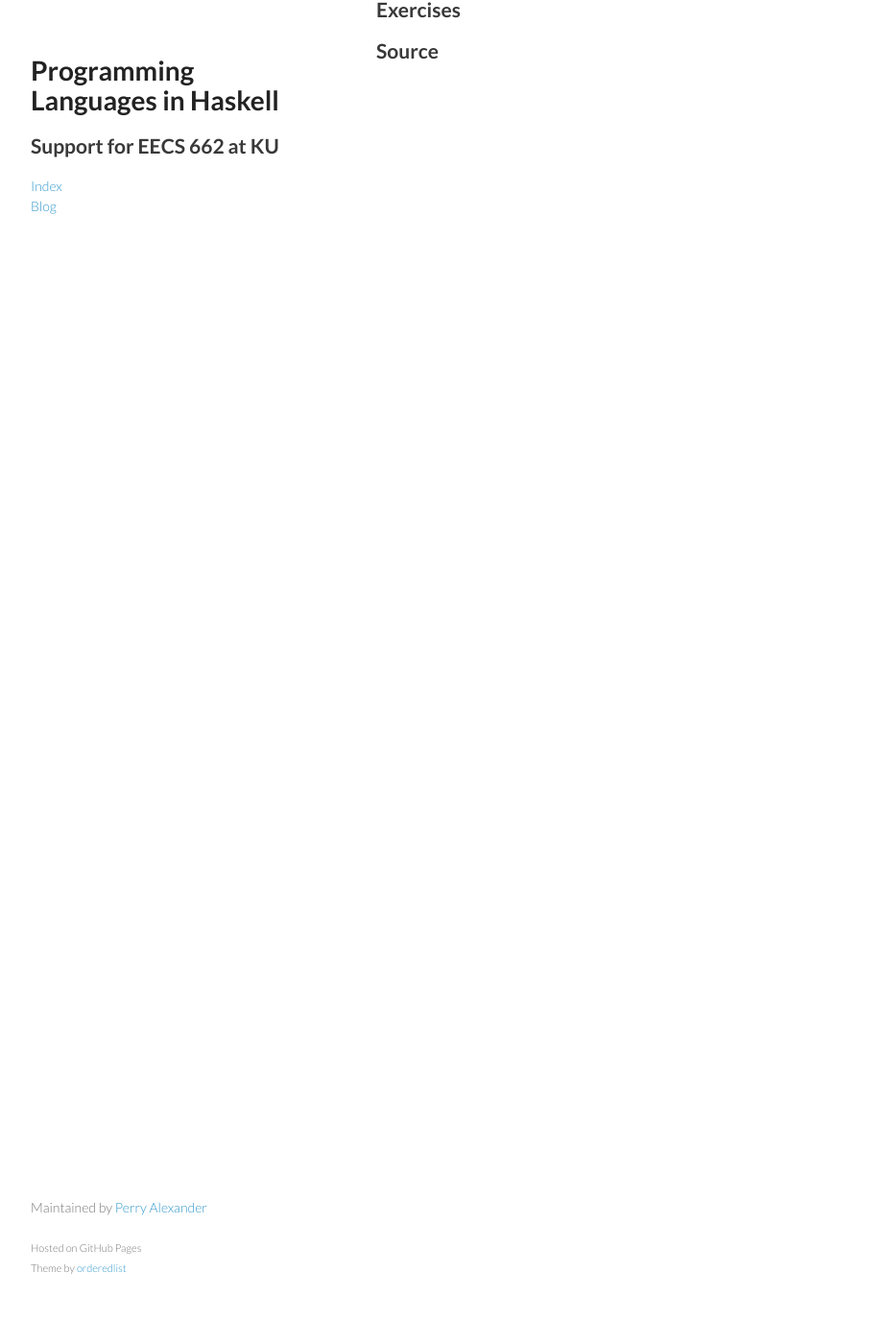
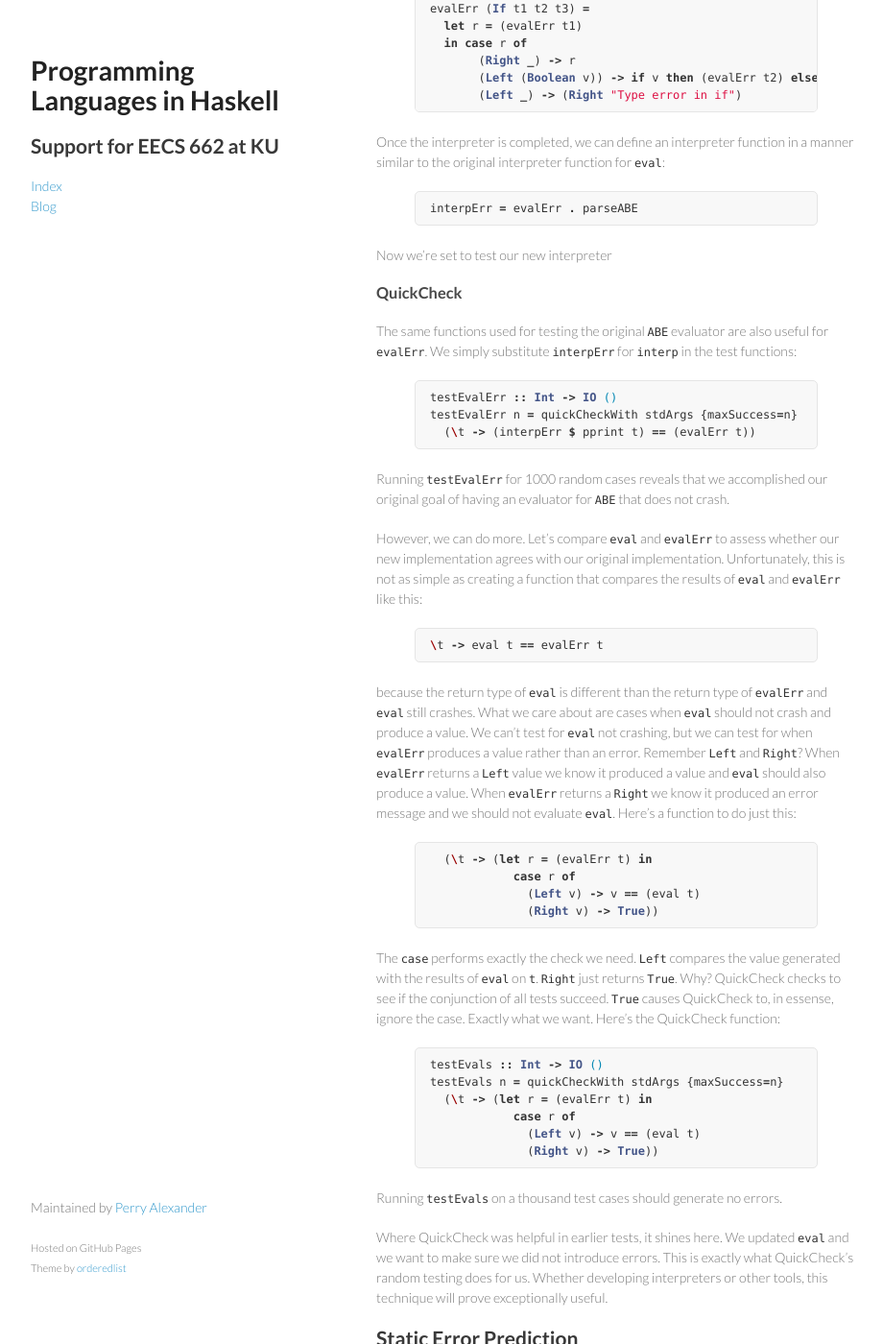
Before and after one commit to ku-sldg/plih, a Jekyll site: the page built from _posts/2016-06-13-Failure.md, in a window 1280 px wide and 1400 px high, scrolled down 2900 px. Shown: the whole window at 96% size, without its empty margins (178-1098 px from the left). Built offline with Jekyll 4.4.1, drawn with Linux system fonts in a browser that asks for light colours; formulas are drawn with MathJax 3; some of the changed text lies outside the part shown.

Commit message:
finished discussion of first error generating interpreter

```diff
--- a/_posts/2016-06-13-Failure.md
+++ b/_posts/2016-06-13-Failure.md
@@ -37,6 +37,10 @@ Second, our only choice is to fail.  What if our interpreters can avoid failures
 Let's look at two approaches to handling errors.  The first will handle them *dynamically* or at run-time.  Our interpreter will generate error messages as data structures that we can process how we choose.  The second will handle them *statically* by predicting runtime failure before execution.
 
 ## Runtime Error Checking
+
+We will update our `ABE` evaluator to catch errors and run time rather than falling into Haskell using the `error` function.  The new evaluator will return either a value or an error message that we can handle however we want.
+
+### Eval
 
 Let's change the type signature of the `ABE` `eval` function just a bit and define a new function called `evalErr` that returns either a n `ABE` term or a string representing an error:
 
@@ -104,11 +108,72 @@ evalErr (Plus t1 t2) =
 
 {% endhighlight %}
 
-There is no magic here!  We calculate the values of both arguments and store the results in `r1` and `r2` respectively.  Then we apply the same pattern as `IsZero` and determine if the first argument is an error, number, or something else.  In the error and something else cases, we do exactly what we did previously.  In the number case, we repeat the same process for `r2` and do the same thing.  In the error and something else cases, we do exactly what we did previously.  IN the number case, we calculate the result of `Plus` and return it as `(Left (Num (v1+v2)))`.
+There is no magic here!  We calculate the values of both arguments and store the results in `r1` and `r2` respectively.  Then we apply the same pattern as `IsZero` and determine if the first argument is an error, number, or something else.  In the error and something else cases, we do exactly what we did previously.  In the number case, we repeat the same process for `r2` and do the same thing.  In the error and something else cases, we do exactly what we did previously.  IN the number case, we calculate the result of `Plus` and return it as `(Left (Num (v1+v2)))`.  The other binary operations follow similarly.
 
-The other binary operations work similarly by simply changing the calculation and what we test off.
+The remaining operation is `if` that is treated like a one parameter expression.  The condition is evaluated and the outcome handled using the same pattern as other expressions.  If the condition evaluates to a Boolean, them we choose the expression to evaluate based on the Boolean value.  The final code has the following form:
+
+{% highlight haskell %}
+evalErr (If t1 t2 t3) =
+  let r = (evalErr t1)
+  in case r of
+       (Right _) -> r
+       (Left (Boolean v)) -> if v then (evalErr t2) else (evalErr t3)
+       (Left _) -> (Right "Type error in if")
+{% endhighlight %}
+
+Once the interpreter is completed, we can define an interpreter function in a manner similar to the original interpreter function for `eval`:
+
+{% highlight haskell %}
+interpErr = evalErr . parseABE
+{% endhighlight %}
+
+Now we're set to test our new interpreter
+
+### QuickCheck
+
+The same functions used for testing the original `ABE` evaluator are also useful for `evalErr`.  We simply substitute `interpErr` for `interp` in the test functions:
+
+{% highlight haskell %}
+testEvalErr :: Int -> IO ()
+testEvalErr n = quickCheckWith stdArgs {maxSuccess=n}
+  (\t -> (interpErr $ pprint t) == (evalErr t))
+{% endhighlight %}
+
+Running `testEvalErr` for 1000 random cases reveals that we accomplished our original goal of having an evaluator for `ABE` that does not crash.
+
+However, we can do more.  Let's compare `eval` and `evalErr` to assess whether our new implementation agrees with our original implementation.  Unfortunately, this is not as simple as creating a function that compares the results of `eval` and `evalErr` like this:
+
+{% highlight haskell %}
+\t -> eval t == evalErr t
+{% endhighlight %}
+
+because the return type of `eval` is different than the return type of `evalErr` and `eval` still crashes.  What we care about are cases when `eval` should not crash and produce a value.  We can't test for  `eval` not crashing, but we can test for when `evalErr` produces a value rather than an error.  Remember `Left` and `Right`?  When `evalErr` returns a `Left` value we know it produced a value and `eval` should also produce a value.  When `evalErr` returns a `Right` we know it produced an error message and we should not evaluate `eval`.  Here's a function to do just this:
+
+{% highlight haskell %}
+  (\t -> (let r = (evalErr t) in
+            case r of
+              (Left v) -> v == (eval t)
+              (Right v) -> True))
+{% endhighlight %}
+
+The `case` performs exactly the check we need.  `Left` compares the value generated with the results of `eval` on `t`.  `Right` just returns  `True`.  Why?  QuickCheck checks to see if the conjunction of all tests succeed.  `True` causes QuickCheck to, in essense, ignore the case.  Exactly what we want.  Here's the QuickCheck function:
+
+{% highlight haskell %}
+testEvals :: Int -> IO ()
+testEvals n = quickCheckWith stdArgs {maxSuccess=n}
+  (\t -> (let r = (evalErr t) in
+            case r of
+              (Left v) -> v == (eval t)
+              (Right v) -> True))
+{% endhighlight %}
+
+Running `testEvals` on a thousand test cases should generate no errors.
+
+Where QuickCheck was helpful in earlier tests, it shines here.  We updated `eval` and we want to make sure we did not introduce errors.  This is exactly what QuickCheck's random testing does for us.  Whether developing interpreters or other tools, this technique will prove exceptionally useful.
 
 ## Static Error Prediction
+
+
 
 ## Definitions
 
```
Also changed, not shown: _posts/2016-06-13-Simple-Interpreters.md (+1 -5 lines).
